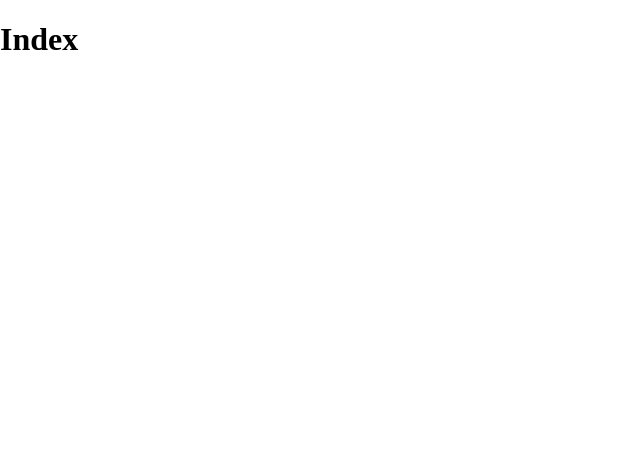
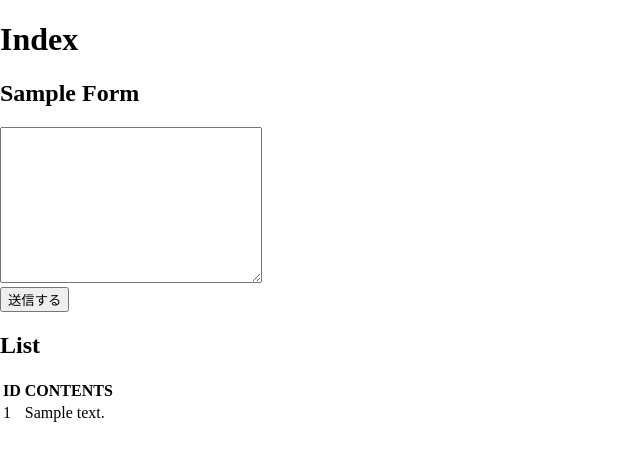
Before and after one commit to sti320a/flask-base, a Flask app: page / in a window 1280 px wide. Before the commit the part shown is almost empty. Shown: the top 461 px of the page, without its empty margins (0-640 px from the left). Run offline with Flask 2, Linux system fonts and the light colour scheme; tables that the repository leaves empty hold one stand-in row (values such as "Sample post"); parts of the project's set-up code (start-up, migrations or seed data) failed here and were passed over.

Commit message:
Add sample form

```diff
--- a/app.py
+++ b/app.py
@@ -1,4 +1,4 @@
-from flask import Flask, render_template
+from flask import Flask, redirect, render_template, request
 from flask_admin import Admin
 from flask_admin.contrib.sqla import ModelView
 
@@ -20,7 +20,17 @@ app = create_app()
 
 @app.route('/')
 def index():
-    return render_template('index.html')
+    samples = Sample.query.all()
+    return render_template('index.html', samples=samples)
+
+
+@app.route('/create_sample', methods=['POST'])
+def create_sample():
+    contents = request.form['contents']
+    sample = Sample(contents=contents)
+    db.session.add(sample)
+    db.session.commit()
+    return redirect('/')
 
 
 if __name__ == '__main__':
--- a/models/sample.py
+++ b/models/sample.py
@@ -5,7 +5,7 @@ class Sample(db.Model):
 
     __tablename__ = 'sample'
     id = db.Column(db.Integer, autoincrement=True, primary_key=True)
-    contens = db.Column(db.String(65536), nullable=False)
+    contents = db.Column(db.String(65536), nullable=False)
 
     def __repr__(self):
         return '<Sample {}>'.format(self.id)
--- a/templates/index.html
+++ b/templates/index.html
@@ -1,4 +1,24 @@
 {% extends 'layout.html' %}
 {% block content %}
 <h1>Index</h1>
+
+<h2>Sample Form</h2>
+<form action="/create_sample" method="POST">
+    <textarea name="contents" cols="30" rows="10"></textarea><br>
+    <button type="submit">送信する</button>
+</form>
+
+<h2>List</h2>
+<table>
+    <tr>
+        <th>ID</th>
+        <th>CONTENTS</th>
+    </tr>
+    {% for sample in samples %}
+    <tr>
+        <td>{{sample.id}}</td>
+        <td>{{sample.contents}}</td>
+    </tr>
+</table>
+{% endfor %}
 {% endblock %}
```
